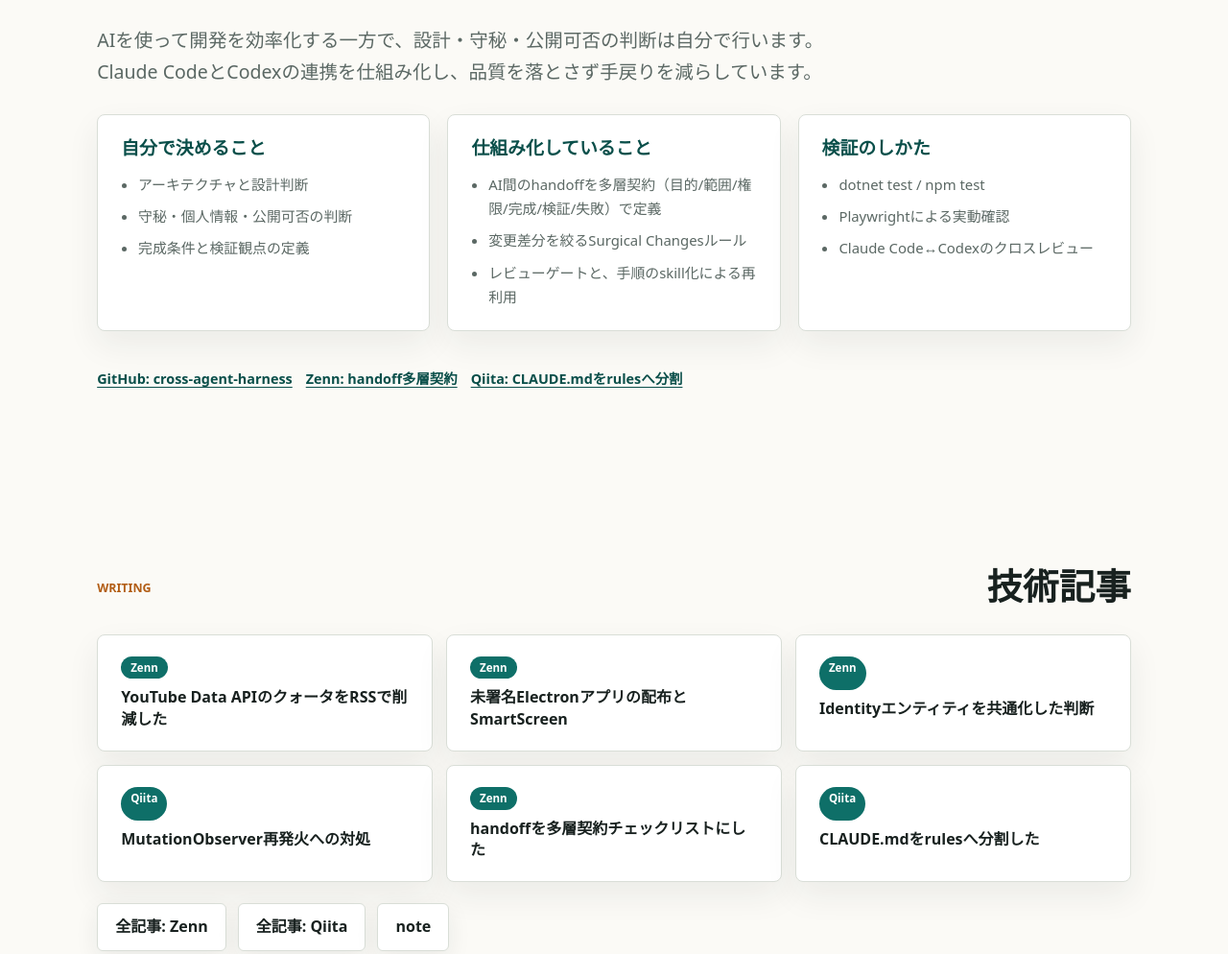
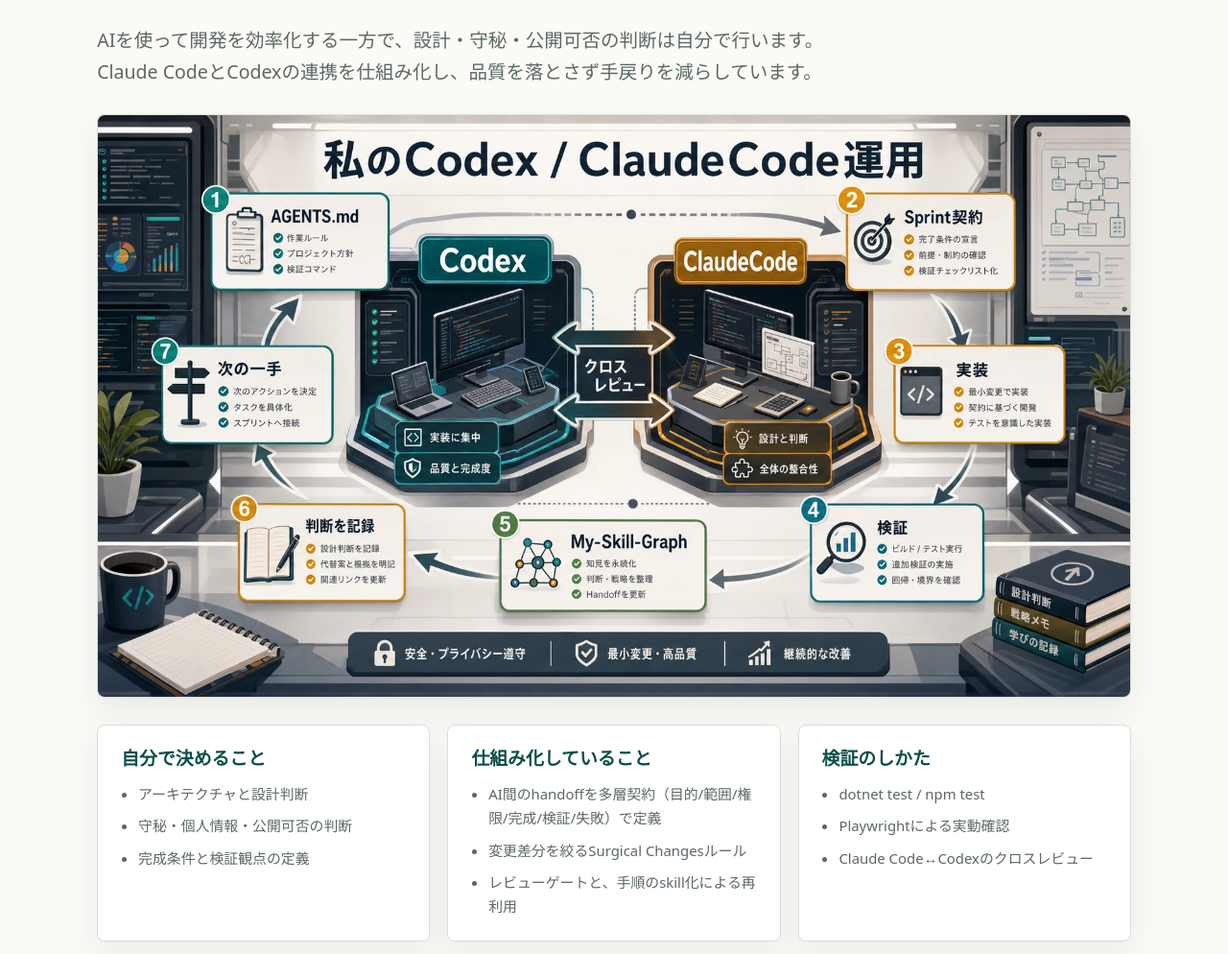
Before and after one commit to harness17/portfolio-ai-evidence, a plain HTML site: page index.html in a window 1280 px wide. Shown: the part 4895-5889 px from the top of the page at 96% size. Drawn offline with Linux system fonts and the light colour scheme.

Commit message:
feat: add AI workflow illustration

```diff
--- a/assets/styles.css
+++ b/assets/styles.css
@@ -512,6 +512,19 @@ h3 {
   margin-top: 28px;
 }
 
+.approach-visual {
+  margin: 28px 0 0;
+}
+
+.approach-visual img {
+  display: block;
+  width: 100%;
+  height: auto;
+  border: 1px solid var(--line);
+  border-radius: 8px;
+  box-shadow: 0 14px 34px rgba(29, 40, 38, 0.08);
+}
+
 .approach-grid h3 {
   color: var(--accent-strong);
   margin-bottom: 12px;
--- a/index.html
+++ b/index.html
@@ -8,7 +8,7 @@
       content="個人開発で設計から公開まで一人で手がけるソフトウェアエンジニア harness のポートフォリオ。実働プロダクト・技術スタック・技術記事を1ページにまとめています。"
     />
     <title>harness | 開発ポートフォリオ</title>
-    <link rel="stylesheet" href="assets/styles.css?v=20260605" />
+    <link rel="stylesheet" href="assets/styles.css?v=20260624" />
   </head>
   <body>
     <header class="hero">
@@ -376,6 +376,15 @@
         <p class="lead">
           AIを使って開発を効率化する一方で、設計・守秘・公開可否の判断は自分で行います。Claude CodeとCodexの連携を仕組み化し、品質を落とさず手戻りを減らしています。
         </p>
+        <figure class="approach-visual">
+          <img
+            src="assets/ai-workflow-codex-claudecode.webp"
+            width="1672"
+            height="941"
+            loading="lazy"
+            alt="CodexとClaudeCodeを中心に、AGENTS.md、Sprint契約、実装、検証、My-Skill-Graph、判断記録を循環させる開発ワークフロー図"
+          />
+        </figure>
         <div class="approach-grid">
           <div class="panel">
             <h3>自分で決めること</h3>
@@ -449,7 +458,7 @@
     </main>
 
     <footer class="footer">
-      <p>Last updated: 2026-06-05</p>
+      <p>Last updated: 2026-06-24</p>
       <p>Public portfolio page. Private job-search documents are intentionally excluded.</p>
     </footer>
   </body>
```
Also changed, not shown: assets/ai-workflow-codex-claudecode.webp (added).
